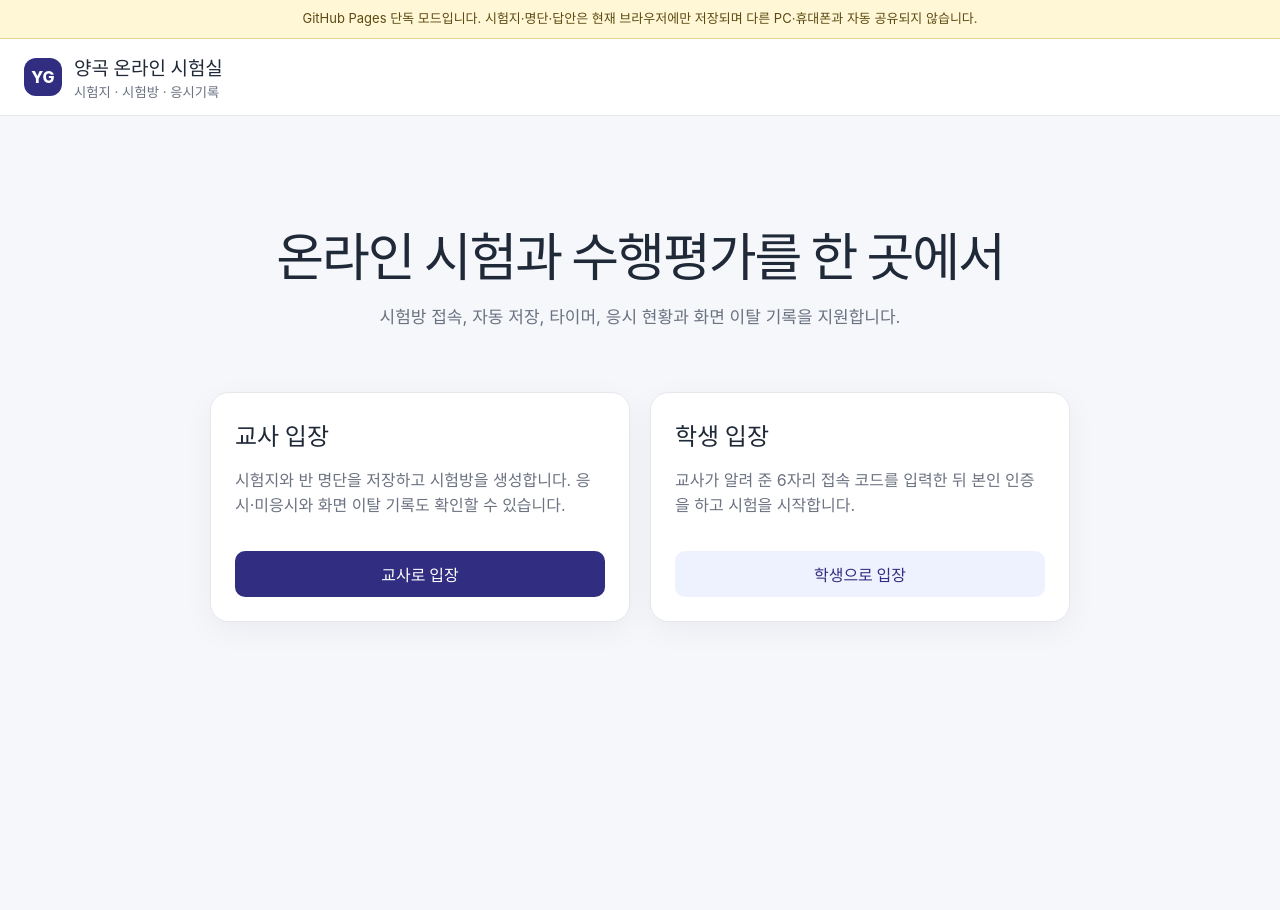
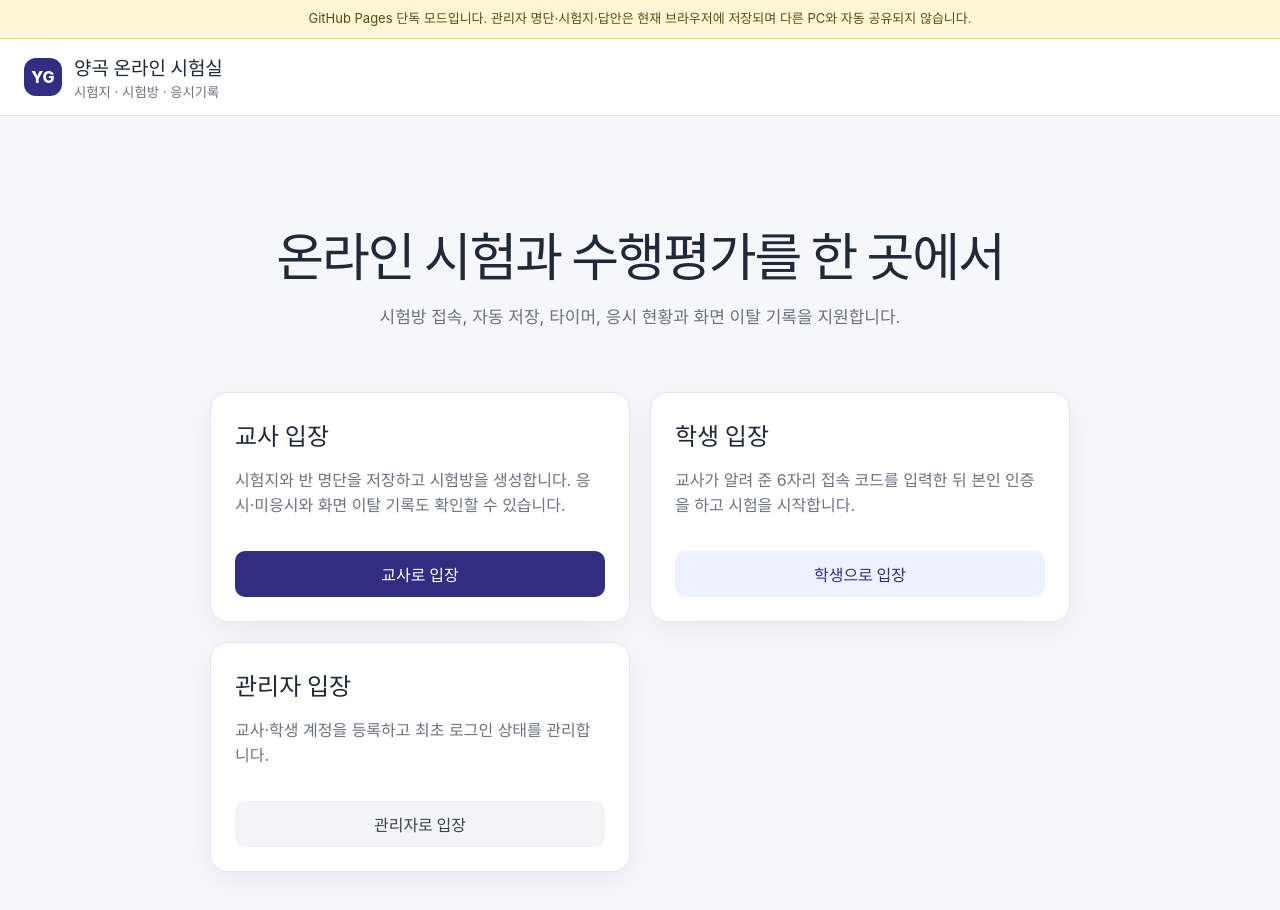
Before and after one commit to ryujee79/yg_no_ai, a plain HTML site: page index.html in a window 1280 px wide. Before the commit the page ends 839 px from the top, so only its background shows below. Drawn offline with nearby package versions, Linux system fonts and the light colour scheme; a script that the page names is missing.

Commit message:
Load admin and account layers

```diff
--- a/index.html
+++ b/index.html
@@ -16,7 +16,7 @@
 </head>
 <body>
   <div class="github-only-banner">
-    GitHub Pages 단독 모드입니다. 시험지·명단·답안은 현재 브라우저에만 저장되며 다른 PC·휴대폰과 자동 공유되지 않습니다.
+    GitHub Pages 단독 모드입니다. 관리자 명단·시험지·답안은 현재 브라우저에 저장되며 다른 PC와 자동 공유되지 않습니다.
   </div>
   <div id="app"></div>
   <div id="toast" class="toast" aria-live="polite"></div>
@@ -29,6 +29,8 @@
   </div>
   <div id="pdf-stage" class="pdf-stage" aria-hidden="true"></div>
   <script src="./github-local-api.js"></script>
+  <script src="./account-api.js"></script>
+  <script src="./auth-admin-overlay.js"></script>
   <script type="module" src="./app.js"></script>
 </body>
 </html>
```
